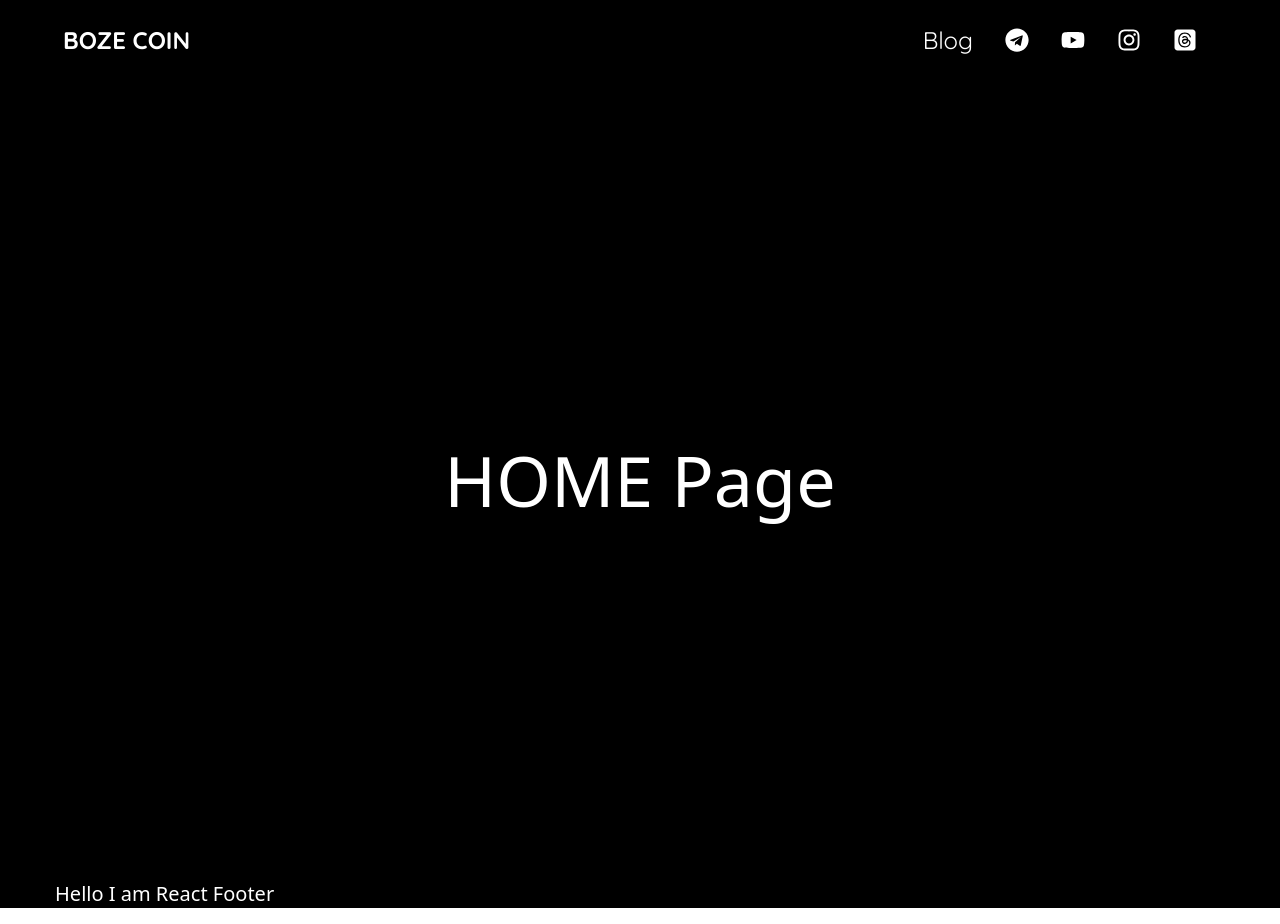
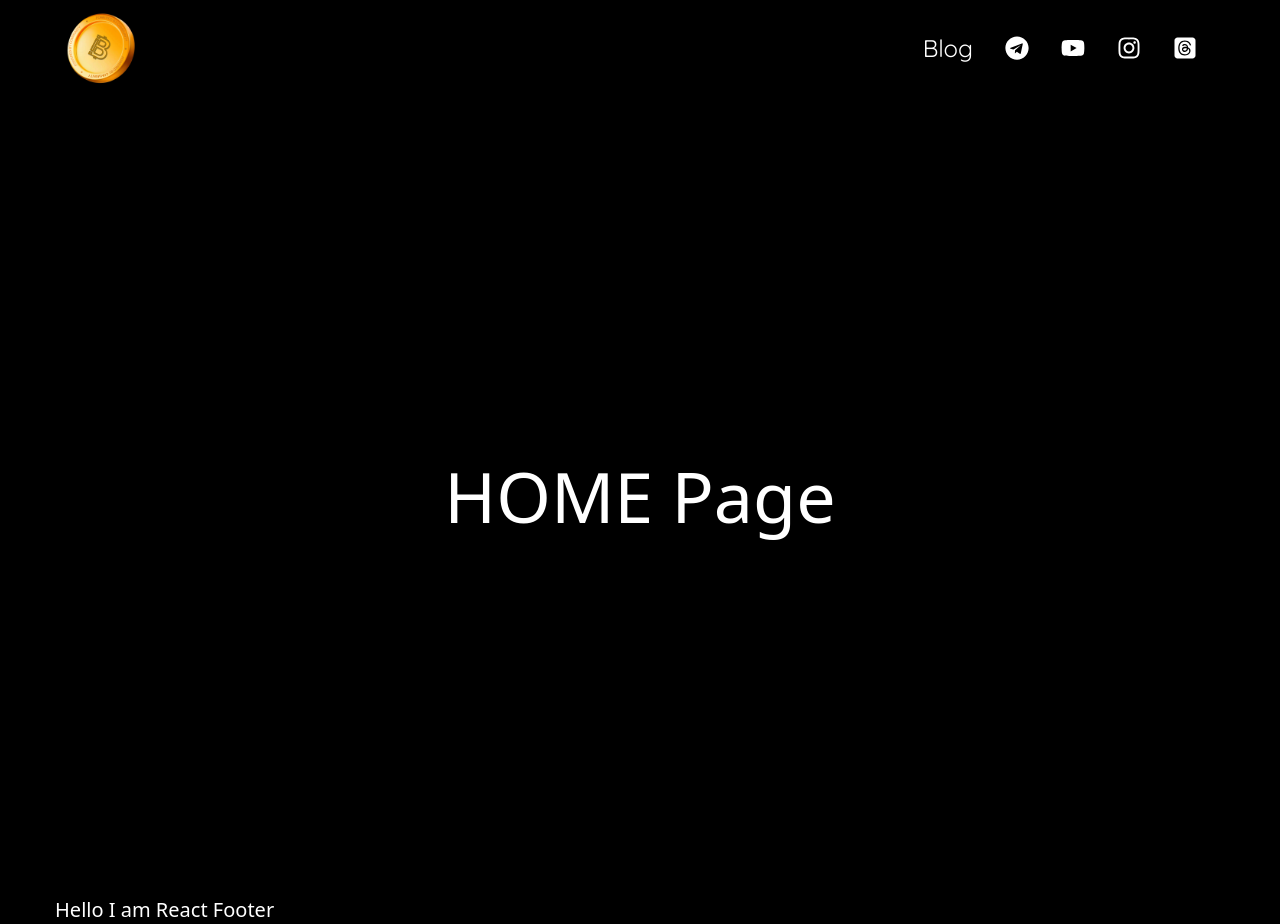
Before and after one commit to Suneel-Ahmed/boze, a React (Vite) app: page / in a window 1280 px wide. Built offline with nearby package versions, Linux system fonts and the light colour scheme.

Commit message:
nav : add logo

```diff
--- a/src/layout/Navbar.jsx
+++ b/src/layout/Navbar.jsx
@@ -12,10 +12,12 @@ const Navbar = () => {
   };
 
   return (
-    <div className="navbar  h-20">
+    <div className="navbar  h-24">
 
       <div className="navbar-start  w-full lg:items-center lg:justify-between hidden lg:flex">
-      <Link to={'/'} className='text-white text-2xl font-bold quicksand '  > BOZE COIN</Link>
+      <Link to={'/'} className='text-white text-2xl font-bold quicksand '  >
+      <img src="/images/logo.png" alt="boze" className='w-[75px] h-auto' />
+      </Link>
 
         <ul className="menu menu-horizontal quicksand  text-2xl lg:items-center text-white px-1">
           {
```
Also changed, not shown: public/images/logo.png (added).
